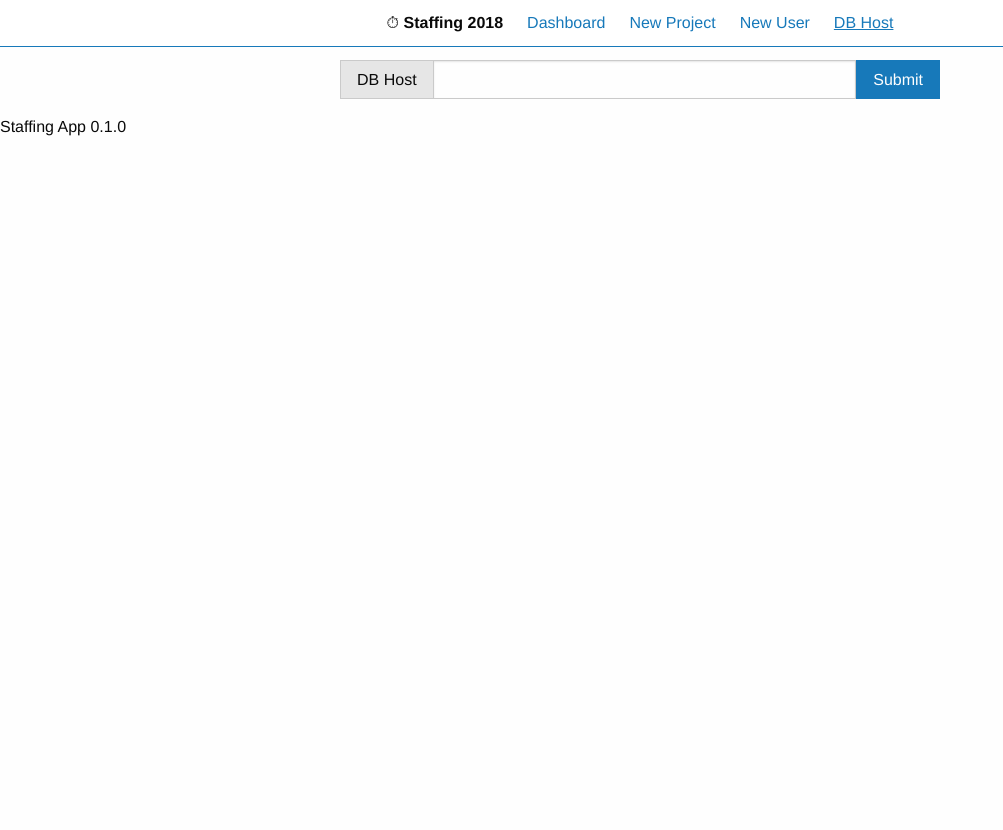
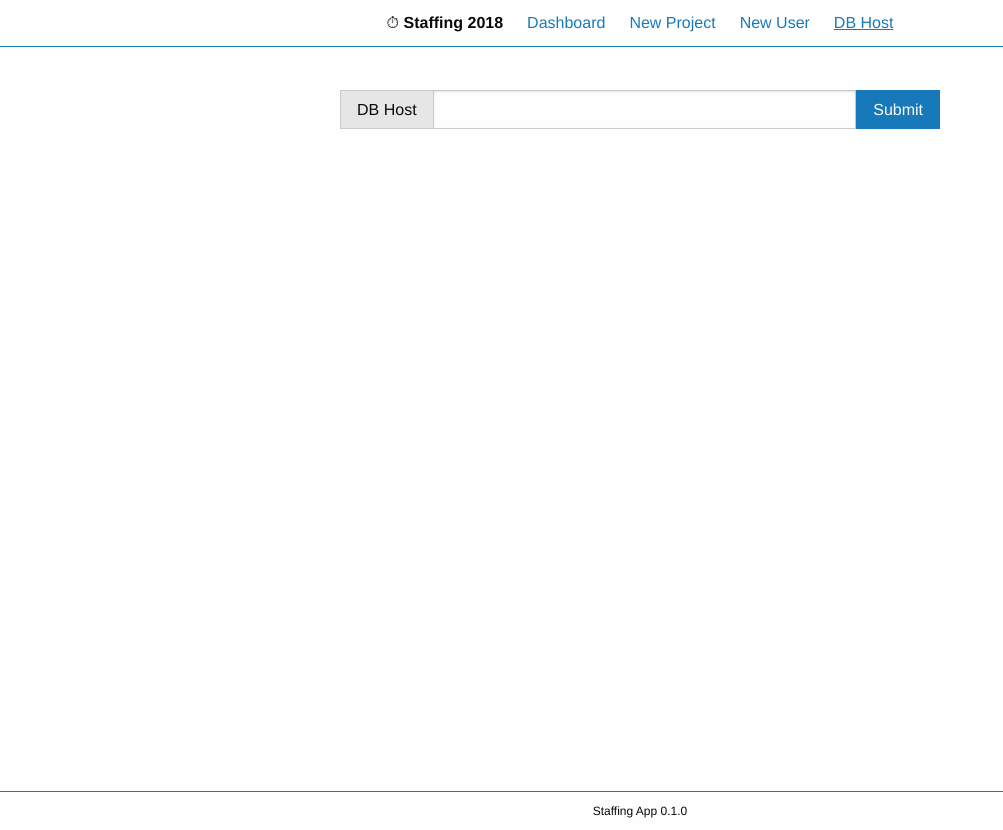
Before and after one commit to hummelch/staffing, a React (Create React App) app: page /#/host in a window 1280 px wide. Shown: the whole page, without its empty margins (0-1003 px from the left). Before the commit the page ends 800 px from the top, so only its background shows below. Built offline with nearby package versions, Linux system fonts and the light colour scheme; data requests are answered from the project's data file.

Commit message:
add footer styling

```diff
--- a/src/index.css
+++ b/src/index.css
@@ -3,5 +3,27 @@
 }
 
 .content {
-  margin-top: 60px;
+  position: relative;
+  top: 60px;
 }
+
+html {
+  height: 100%;
+}
+
+body {
+  position: relative;
+  min-height: 100%;
+  padding-bottom: 140px;
+}
+
+footer {
+  position: absolute;
+  bottom: 0;
+  left: 0;
+  right: 0;
+  text-align: center;
+  padding: 10px 0;
+  border-top: 1px solid #1779ba;
+  font-size: 0.75rem;
+}
```
